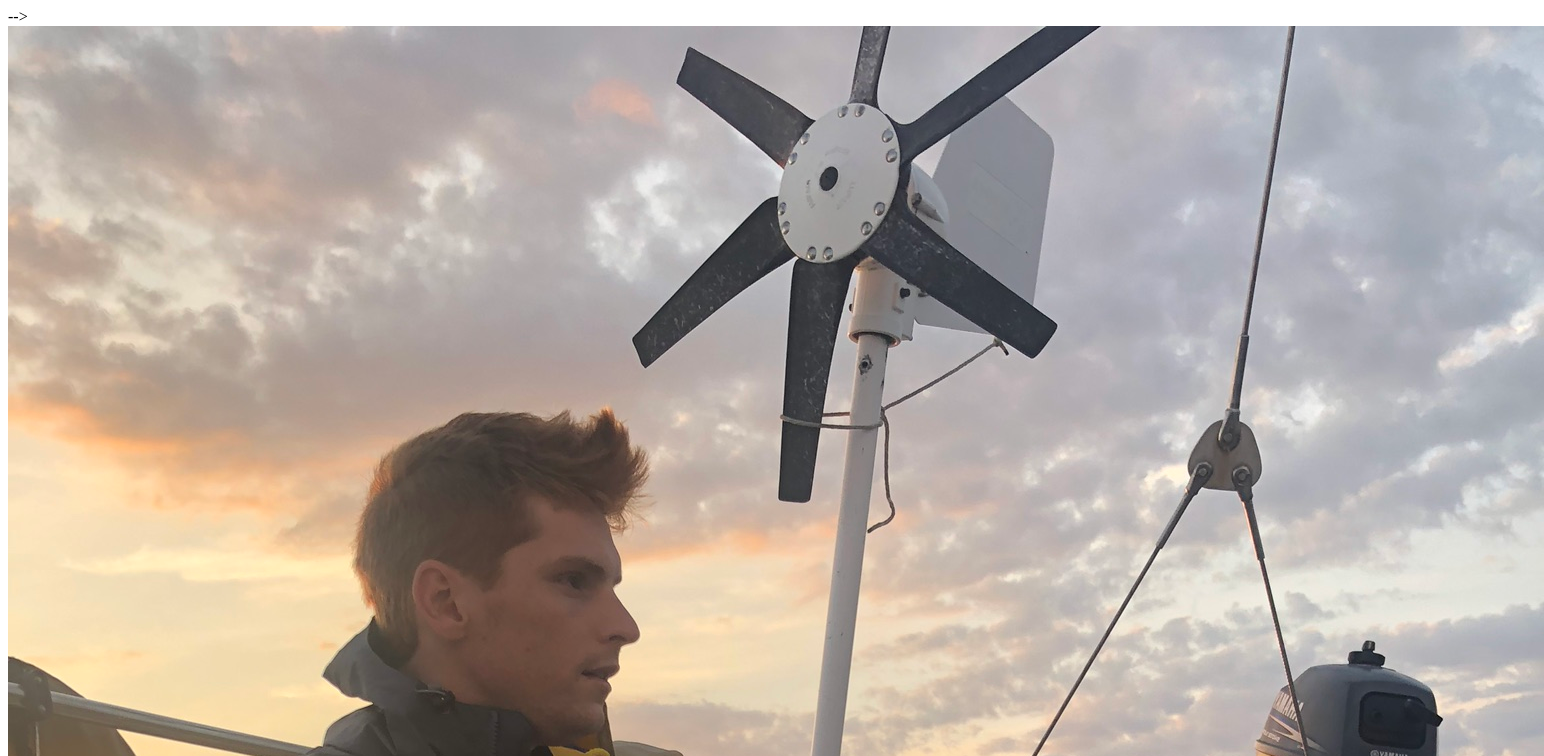
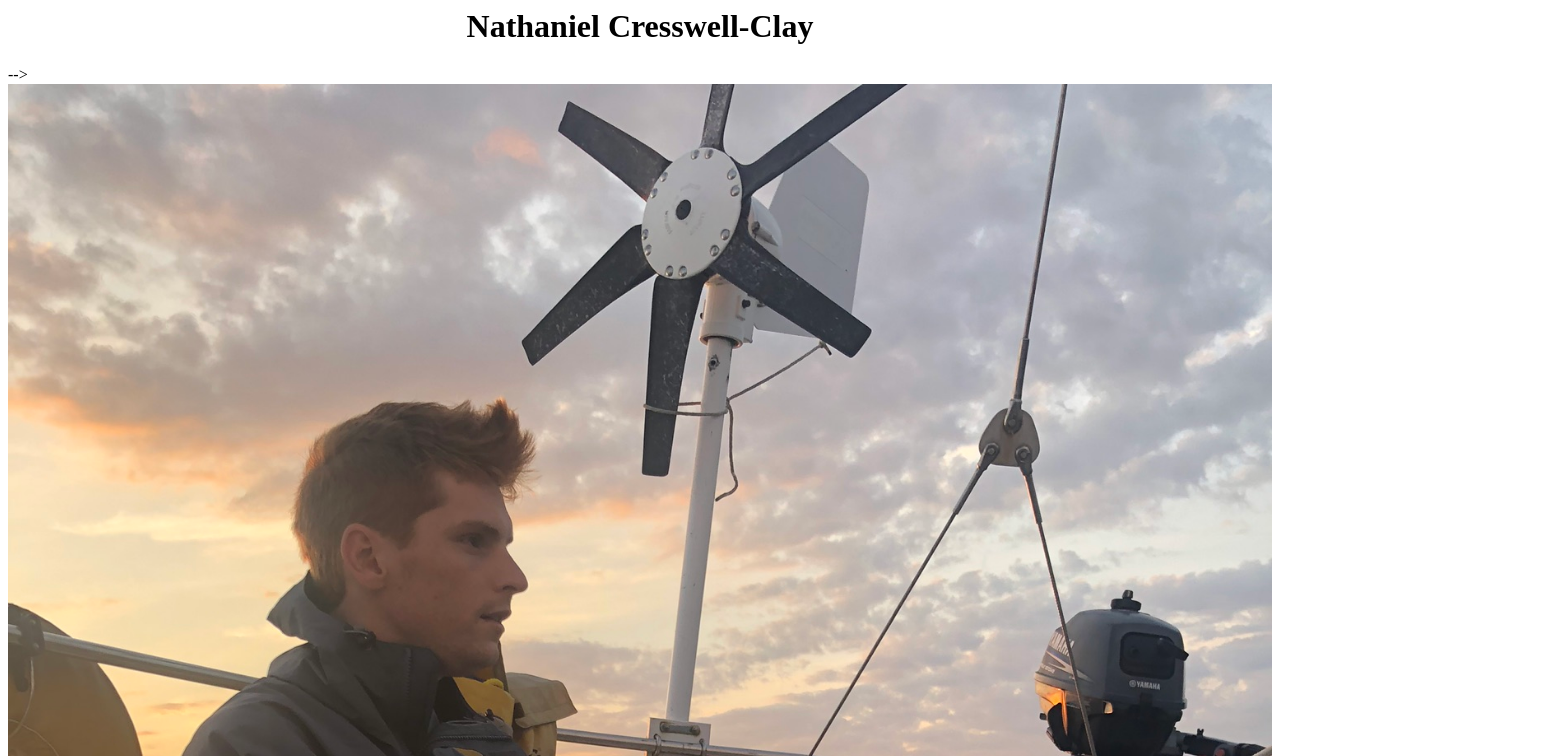
Before and after one commit to nathanielcresswellclay/nathanielcresswellclay.github.io, a plain HTML site: page index.html in a window 1280 px wide. Shown: the top 756 px of the page, 1544 px wide, since content can reach past the window. Drawn offline with Linux system fonts and the light colour scheme.

Commit message:
Update index.html

```diff
--- a/index.html
+++ b/index.html
@@ -1,3 +1,3 @@
-<!-- <h1><center>Nathaniel Cresswell-Clay</h1></center> --> -->
+<h1><center>Nathaniel Cresswell-Clay</h1></center> -->
 
-<img src="images/me.JPEG" alt="hi" class="inline"/>
+<img src="images/me.JPEG" alt="hi" style="max-width:100%;" class="inline"/>
```
